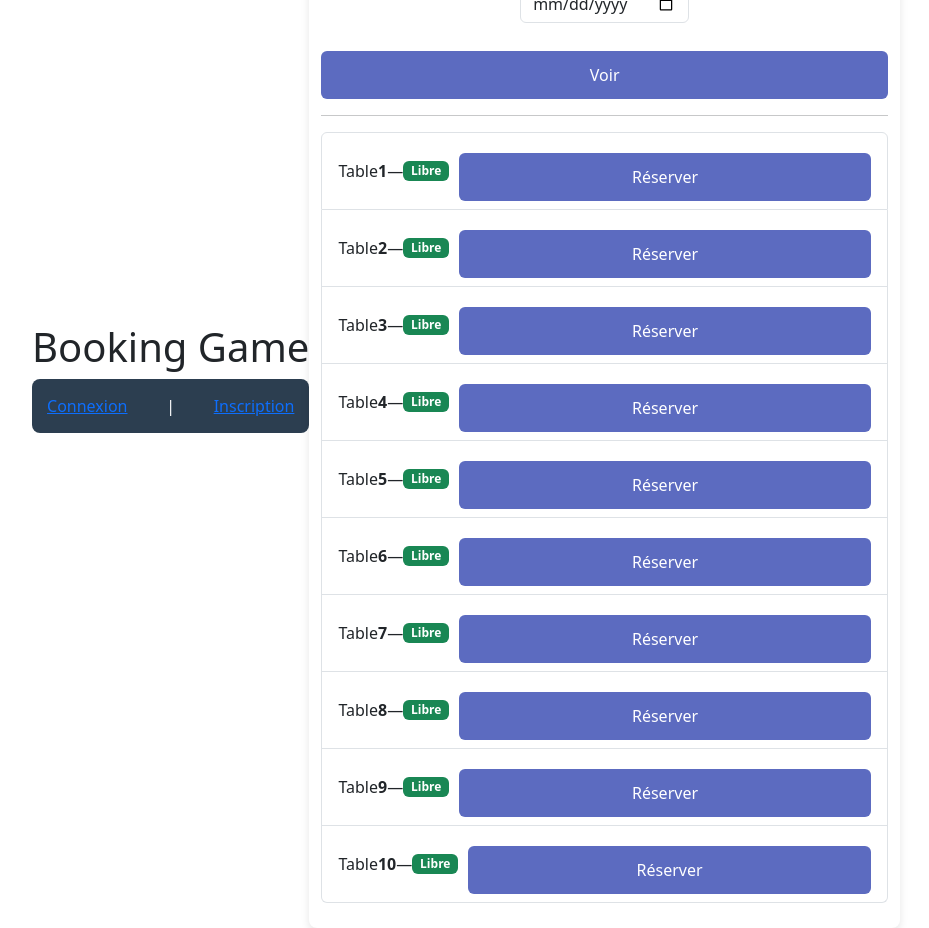
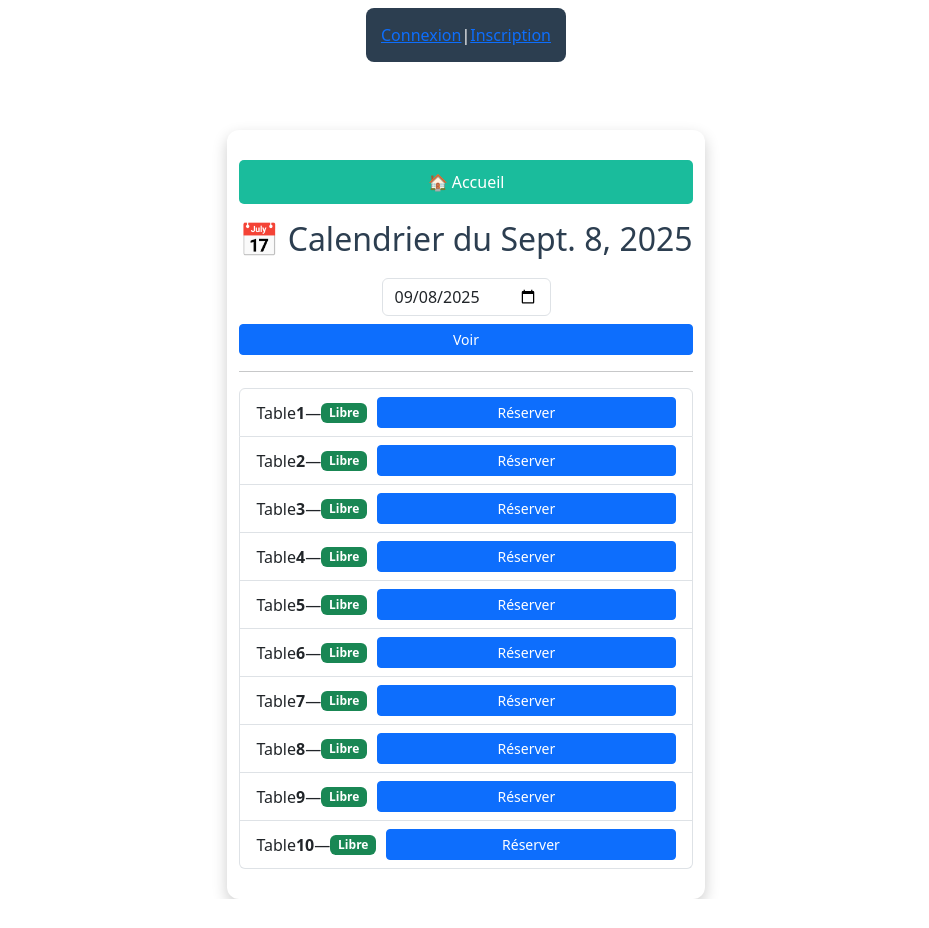
Before and after one commit to marwaboulkasim/Booking_board_games, a Django app: page /calendar/ in a window 1280 px wide. Shown: the whole page, without its empty margins (174-1103 px from the left). After the commit the page ends 899 px from the top, so only its background shows below. Run offline with Django 5.2, Linux system fonts and the light colour scheme; data comes from the database, SQL or seed files in the repository; both versions use the stored data as it was after the commit.

Commit message:
fichier booking_confirmation + modif de des format de date

```diff
--- a/booking/booking/urls.py
+++ b/booking/booking/urls.py
@@ -1,10 +1,6 @@
 from django.contrib import admin
 from django.urls import path, include
 from tables_app import views as table_views
-
-
-
-
 
 urlpatterns = [
     path('admin/', admin.site.urls),
@@ -13,7 +9,7 @@ urlpatterns = [
     path('', include('tables_app.urls')),
 
     # authentification
-    path('users/', include('users_app.urls')),
+    #path('users/', include('users_app.urls')),
 
     # Pages supplémentaires
     path('about/', table_views.about_view, name='about'),
@@ -23,4 +19,10 @@ urlpatterns = [
     path('account/', table_views.account_view, name='account'),
     path('calendar/', include('tables_app.urls')), # calendar
 
+     # Authentification et page d'accueil
+    path('users/', include('users_app.urls', namespace='users_app')),
+
+    # Pages supplémentaires gérées par tables_app
+    path('', include('tables_app.urls', namespace='tables_app')),  # accueil par défaut
+
 ]
--- a/booking/tables_app/static/css/style.css
+++ b/booking/tables_app/static/css/style.css
@@ -1,13 +1,13 @@
 /* Reset */
-
 body {
     font-family: Arial, sans-serif;
     background-color: #f0f2f5;
     display: flex;
+    flex-direction: column;
     justify-content: center;
     align-items: center;
-    height: 100vh;
     margin: 0;
+    min-height: 100vh;
 }
 
 .container {
@@ -16,40 +16,51 @@ body {
     border-radius: 12px;
     box-shadow: 0 6px 15px rgba(0,0,0,0.2);
     width: 100%;
-    max-width: 400px;
+    max-width: 900px;
     text-align: center;
 }
 
-h1 {
-    margin-bottom: 20px;
-    color: #333;
+
+/* Titles */
+h1, h2, h3 {
+    margin-bottom: 15px;
+    color: #2c3e50;
 }
 
-form input {
-    width: 100%;
-    padding: 10px;
-    margin: 8px 0;
-    border-radius: 6px;
-    border: 1px solid #ccc;
-    box-sizing: border-box;
+/* Bouton Accueil */
+.btn-home {
+    display: inline-block;
+    padding: 10px 20px;
+    background-color: #1abc9c;
+    color: white;
+    font-weight: bold;
+    border-radius: 8px;
+    text-decoration: none;
+    transition: background-color 0.3s ease;
+    width: auto !important; /* empêche le width:100% général */
 }
 
-button.btn, a.btn {
-    width: 100%;
-    padding: 12px;
-    margin-top: 12px;
-    border: none;
-    border-radius: 6px;
-    background-color: #5c6bc0;
-    color: white;
-    font-size: 16px;
-    cursor: pointer;
-    text-decoration: none;
-    display: inline-block;
+.btn-home:hover {
+    background-color: #16a085;
 }
 
-button.btn:hover, a.btn:hover {
-    background-color: #3f51b5;
+/* Boutons génériques */
+button, .btn, a.btn {
+    display: inline-block;
+    padding: 10px 15px;
+    border: none;
+    border-radius: 5px;
+    background: #1abc9c;
+    color: white;
+    cursor: pointer;
+    font-size: 16px;
+    transition: 0.3s;
+    text-decoration: none;
+    width: 100%;
+}
+
+button:hover, .btn:hover, a.btn:hover {
+    background: #16a085;
 }
 
 p {
@@ -57,15 +68,19 @@ p {
     font-size: 14px;
 }
 
-a {
-    color: #5c6bc0;
-    text-decoration: none;
+/* Forms */
+form {
+    display: flex;
+    flex-direction: column;
+    gap: 10px;
 }
 
-a:hover {
-    text-decoration: underline;
+input, textarea, select {
+    padding: 10px;
+    border: 1px solid #ccc;
+    border-radius: 5px;
+    font-size: 16px;
 }
-
 
 /* Navbar */
 nav {
@@ -104,70 +115,12 @@ nav ul li a:hover {
     color: #1abc9c;
 }
 
-/* Container */
-.container {
-    max-width: 900px;
-    margin: auto;
-    background: white;
+/* === CALENDAR PAGE === */
+.calendar-page .container {
     padding: 25px;
-    border-radius: 8px;
-    box-shadow: 0 4px 8px rgba(0,0,0,0.1);
 }
 
-/* Titles */
-h1, h2, h3 {
-    margin-bottom: 15px;
-    color: #2c3e50;
-}
-
-/* Buttons */
-button, .btn {
-    display: inline-block;
-    padding: 10px 15px;
-    border: none;
-    border-radius: 5px;
-    background: #1abc9c;
-    color: white;
-    cursor: pointer;
-    font-size: 16px;
-    transition: 0.3s;
-    text-decoration: none;
-}
-
-button:hover, .btn:hover {
-    background: #16a085;
-}
-
-/* Forms */
-form {
-    display: flex;
-    flex-direction: column;
-    gap: 10px;
-}
-
-input, textarea, select {
-    padding: 10px;
-    border: 1px solid #ccc;
-    border-radius: 5px;
-    font-size: 16px;
-}
-
-
-
-/* === CALENDAR PAGE === */
-.calendar-container {
-    max-width: 900px;
-    margin: 40px auto;
-    background: linear-gradient(145deg, #fdfdfd, #f4f4f9);
-    padding: 40px;
-    border-radius: 16px;
-    box-shadow: 0 10px 25px rgba(0,0,0,0.08);
-    font-family: "Segoe UI", Roboto, sans-serif;
-    text-align: center;
-    animation: fadeIn 0.8s ease-in-out;
-}
-
-.calendar-container h1 {
+.calendar-page h1 {
     font-size: 2rem;
     margin-bottom: 20px;
     color: #2c3e50;
--- a/booking/tables_app/templates/base.html
+++ b/booking/tables_app/templates/base.html
@@ -10,7 +10,7 @@
 </head>
 <body>
     <header class="mb-4">
-        <h1>Booking Game</h1>
+        <h1></h1>
         <nav>
             {% if user.is_authenticated %}
                 <span>Connecté : {{ user.username }}</span>
--- a/booking/tables_app/templates/tables_app/calendar.html
+++ b/booking/tables_app/templates/tables_app/calendar.html
@@ -4,12 +4,17 @@
 {% block title %}Calendrier{% endblock %}
 
 {% block content %}
-<div class="container mt-4">
+<div class="container mt-4 calendar-page">
+    <!-- Bouton Accueil -->
+    <div class="mb-3 text-start">
+        <a href="/" class="btn btn-secondary btn-sm">🏠 Accueil</a>
+    </div>
+
     <h1>📅 Calendrier du {{ date }}</h1>
 
     <!-- Formulaire pour choisir une date -->
-    <form method="get" action="{% url 'tables_app:calendar' %}" class="mb-3 d-flex align-items-center gap-2">
-        <input type="date" id="date" name="date" value="{{ date }}" class="form-control w-auto">
+    <form method="get" action="{% url 'tables_app:calendar' %}" class="mb-3 d-flex align-items-center gap-2 flex-wrap">
+        <input type="date" id="date" name="date" value="{{ date|date:'Y-m-d' }}" class="form-control w-auto">
         <button type="submit" class="btn btn-primary btn-sm">Voir</button>
     </form>
 
@@ -24,10 +29,10 @@
                     {{ t.state }}
                 </span>
 
-                {% if t.state == 'Libre' or t.state == 'libre' %}
+                {% if t.state == 'Libre' %}
                     <button class="btn btn-primary btn-sm reserve-btn"
                         data-table-id="{{ t.table.id }}"
-                        data-date="{{ date }}">
+                        data-date="{{ date|date:'Y-m-d' }}">
                         Réserver
                     </button>
                 {% endif %}
@@ -50,7 +55,7 @@
         </div>
         <div class="modal-body">
             <input type="hidden" id="table_id" name="table_id">
-            <input type="hidden" id="date_input" name="date">
+            <input type="hidden" id="date_input" name="date" value="{{ date|date:'Y-m-d' }}">
 
             <div class="mb-3">
                 <label for="booking_type" class="form-label">Type :</label>
@@ -79,6 +84,7 @@
   </div>
 </div>
 
+{% block extra_js %}
 <script>
 document.addEventListener("DOMContentLoaded", function() {
     const bookingForm = document.getElementById("bookingForm");
@@ -101,3 +107,4 @@ document.addEventListener("DOMContentLoaded", function() {
 });
 </script>
 {% endblock %}
+{% endblock %}
--- a/booking/tables_app/urls.py
+++ b/booking/tables_app/urls.py
@@ -6,5 +6,8 @@ app_name = 'tables_app'
 urlpatterns = [
     path('', views.home_view, name='home'),
     path('calendar/', views.calendar_view, name='calendar'),
+    path('booking-confirmation/<int:booking_id>/', views.booking_confirmation, name='booking_confirmation'),
+
+
 
 ]
--- a/booking/tables_app/views.py
+++ b/booking/tables_app/views.py
@@ -1,6 +1,8 @@
 from django.shortcuts import render
 from .models import Table, Booking
 import datetime
+from django.shortcuts import render, redirect, get_object_or_404
+
 
 # --- Accueil ---
 def home_view(request):
@@ -41,6 +43,18 @@ def calendar_view(request):
         'tables': tables_state,
     })
 
+# confirmation marwa a l'instant
+def booking_confirmation(request, booking_id):
+    booking = get_object_or_404(Booking, id=booking_id)
+    return render(request, "tables_app/booking_confirmation.html", {
+        "booking": booking
+    })
+
+#fin
+
+
+
+
 # --- Pages supplémentaires ---
 def about_view(request):
     return render(request, 'tables_app/about.html')
--- a/booking/users_app/urls.py
+++ b/booking/users_app/urls.py
@@ -5,11 +5,10 @@ from . import views
 app_name = 'users_app'
 
 urlpatterns = [
+    path('', views.home, name='home'),
     path('register/', views.register_view, name='register'),
     path('login/', views.login_view, name='login'),
     path('logout/', views.logout_view, name='logout'),
-    #path('create-booking/<int:table_id>/', views.create_booking, name='create_private_booking_user'),#marwa
     path('create-booking/<int:table_id>/', views.create_booking, name='create_booking'),
-
-    #path('register/', views.logout_view, name='logout'),
+    path("confirmation/<int:booking_id>/", views.booking_confirmation, name="booking_confirmation"),
 ]
```
Also changed, not shown: other parts of booking/tables_app/static/css/style.css (+26 -43 lines), booking/tables_app/templates/tables_app/booking_confirmation.html (added, +22 -0 lines), booking/users_app/views.py (+31 -6 lines), booking/db.sqlite3.
